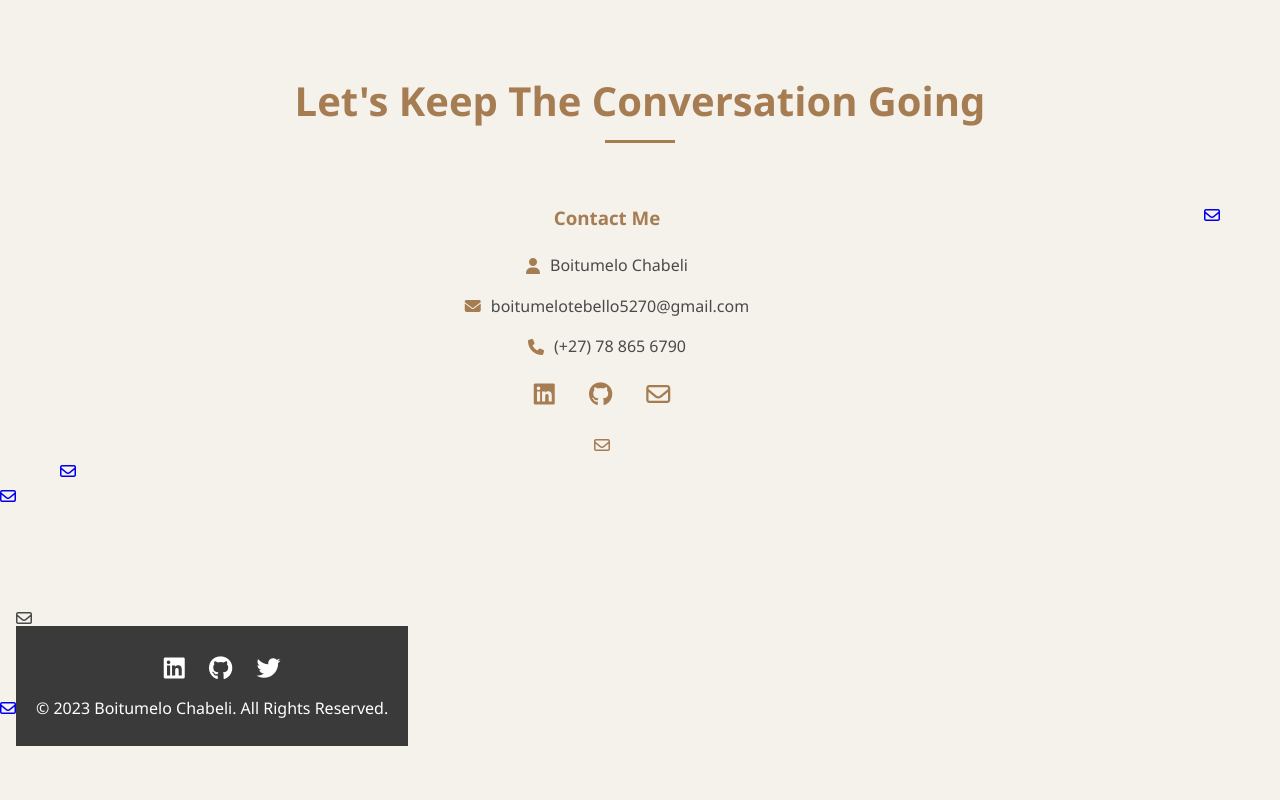
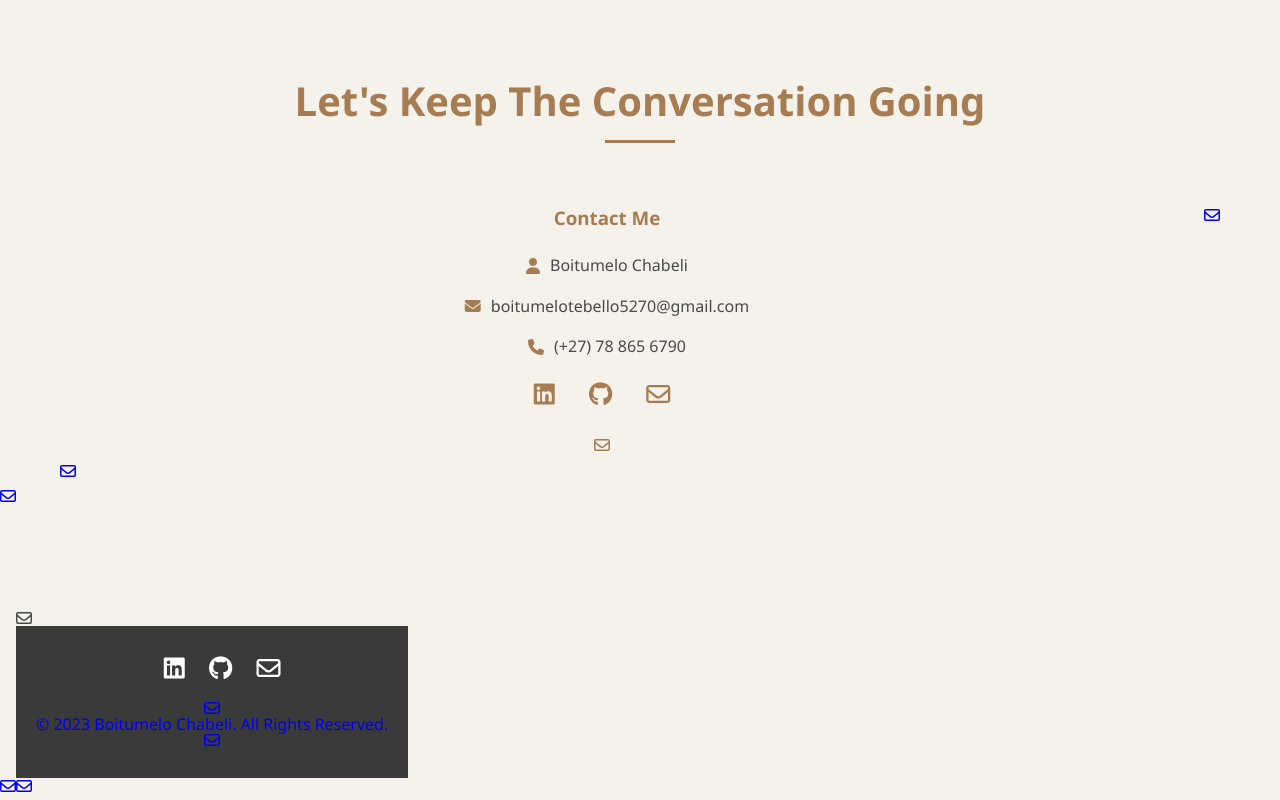
Before and after one commit to Boity5270/My-support-portfolio, a plain HTML site: page index.html in a window 1280 px wide. Shown: the part 5774-6574 px from the top of the page. Before the commit the page ends 6520 px from the top, so only its background shows below. Drawn offline with Linux system fonts and the light colour scheme.

Commit message:
Update index.html

```diff
--- a/index.html
+++ b/index.html
@@ -710,7 +710,7 @@
             <div class="social-links">
                 <a href="https://www.linkedin.com/in/boitumelo-chabeli" target="_blank"><i class="fab fa-linkedin"></i></a>
                 <a href="https://github.com/Boity5270" target="_blank"><i class="fab fa-github"></i></a>
-                <a href="#"><i class="fab fa-twitter"></i></a>
+                <a href="mailto:boitumelotebello5270@gmail.com"><i class="far fa-envelope">
             </div>
             <p>&copy; 2023 Boitumelo Chabeli. All Rights Reserved.</p>
         </div>
```
